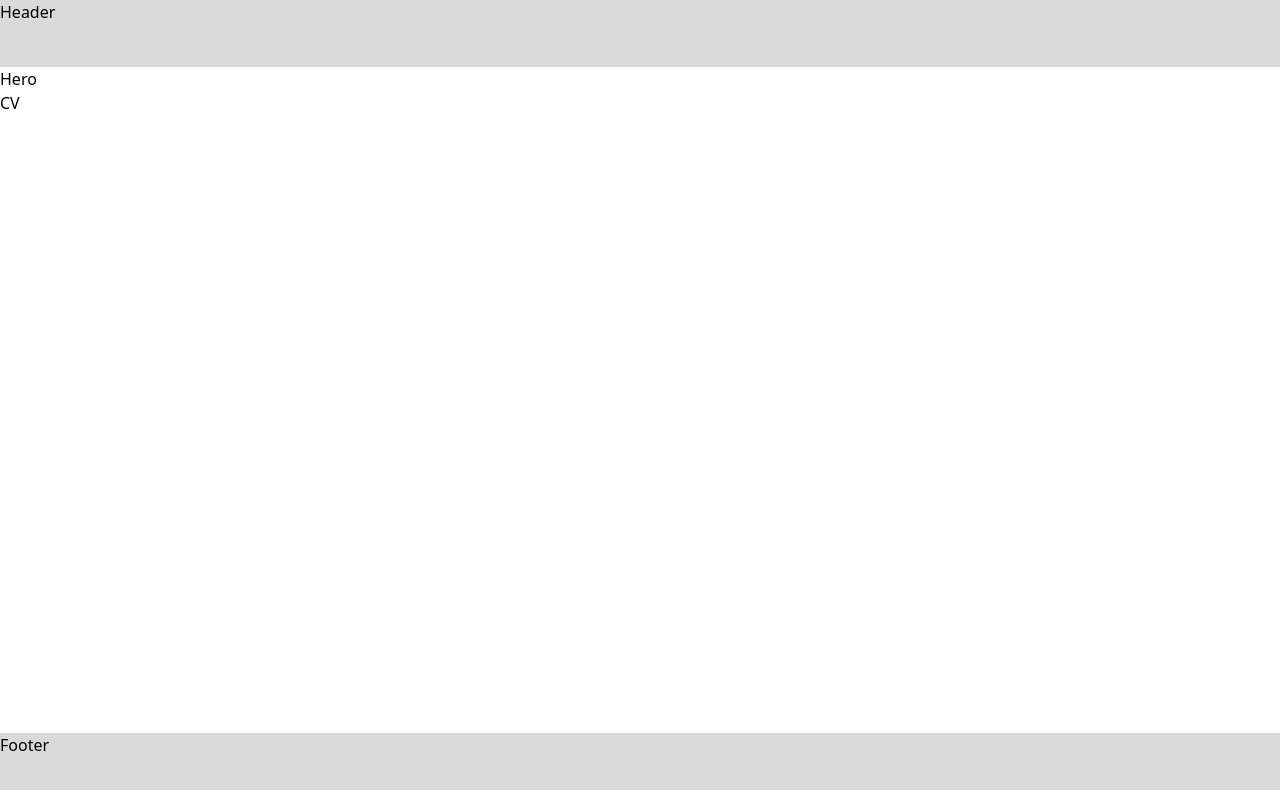
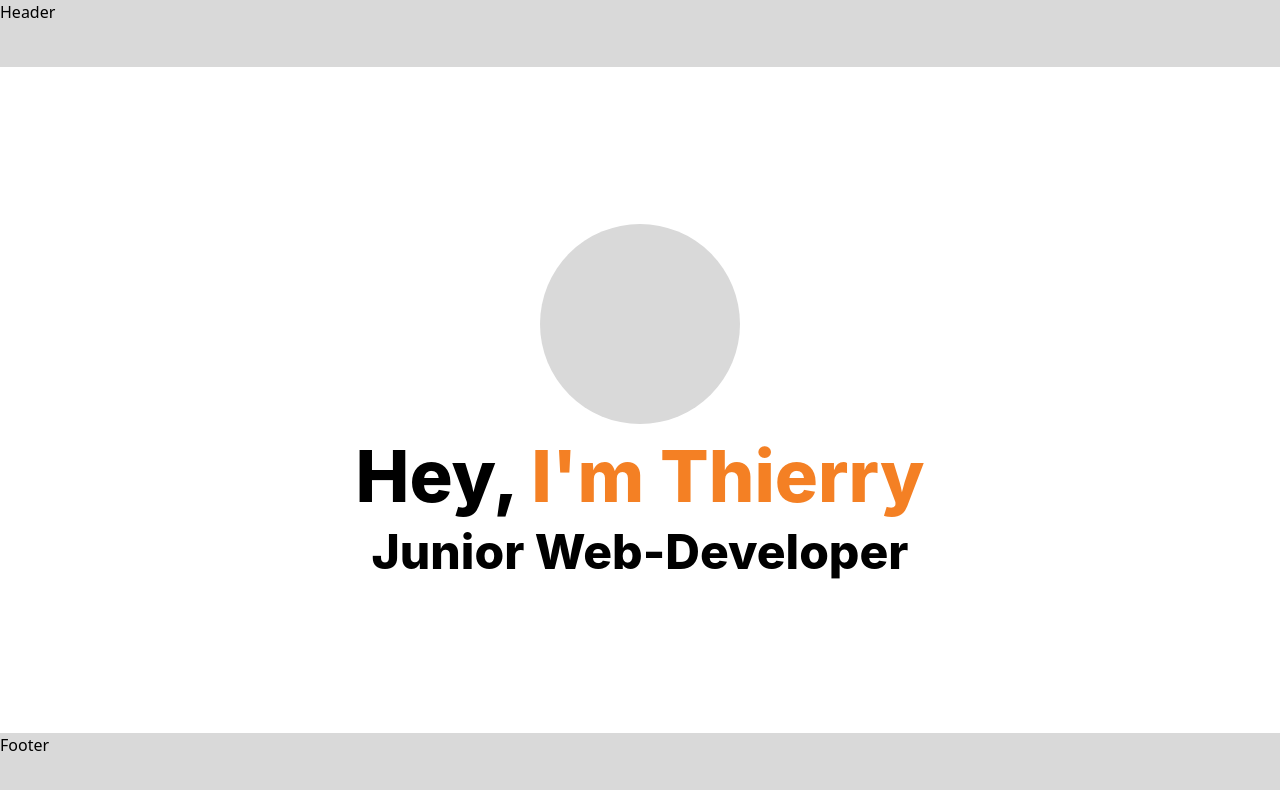
Before and after one commit to N4choWasTaken/CV, a React (Vite) app: page / in a window 1280 px wide. Shown: the top 790 px of the page. Built offline with nearby package versions, Linux system fonts and the light colour scheme.

Commit message:
:lipstick: designed Hero

```diff
--- a/src/App.tsx
+++ b/src/App.tsx
@@ -1,13 +1,11 @@
 import Hero from "./components/Hero"
 import MainLayout from "./layouts/MainLayout"
-import Cv from "./pages/cv"
 
 function App() {
   return (
     <>
         <MainLayout>
-          <Hero />
-          <Cv />
+          <Hero/>
         </MainLayout>
     </>
   )
--- a/src/components/Header.tsx
+++ b/src/components/Header.tsx
@@ -1,7 +1,7 @@
 export default function Header() {
     return (
         <div className="header">
-            <div className="w-full h-full bg-slate-600">
+            <div className="w-full h-full">
                 <p>Header</p>
             </div>
         </div>
--- a/src/components/Hero.tsx
+++ b/src/components/Hero.tsx
@@ -1,5 +1,9 @@
 export default function Hero() {
     return (
-        <p>Hero</p>
+        <div className="h-full w-full flex flex-col justify-center items-center font-inter gap-4">
+            <p className="w-[200px] h-[200px] rounded-full bg-base"></p>
+            <h1 className="text-7xl font-extrabold">Hey, <span className="text-primary">I'm Thierry</span></h1>
+            <h2 className="text-5xl font-extrabold">Junior Web-Developer</h2>
+        </div>
     )
 }
--- a/src/index.css
+++ b/src/index.css
@@ -1,3 +1,8 @@
 @tailwind base;
 @tailwind components;
 @tailwind utilities;
+
+body {
+  -webkit-font-smoothing: antialiased;
+  -moz-osx-font-smoothing: grayscale;
+}
--- a/src/layouts/MainLayout.tsx
+++ b/src/layouts/MainLayout.tsx
@@ -2,8 +2,8 @@ import Header from '../components/Header'
 import Footer from '../components/Footer'
 
 interface MainLayoutProps {
-    children: JSX.Element | JSX.Element[]
-    }
+    children: JSX.Element
+}
 
 export default function MainLayout(props: MainLayoutProps) {
   return (
--- a/tailwind.config.js
+++ b/tailwind.config.js
@@ -10,7 +10,11 @@ module.exports = {
           "black": "#000000",
           "base": "#D9D9D9",
         },
-    extend: {},
+    extend: {
+      fontFamily: {
+        inter: ['Inter', 'sans-serif'],
+      },
+    },
   },
   plugins: [],
 }
```
